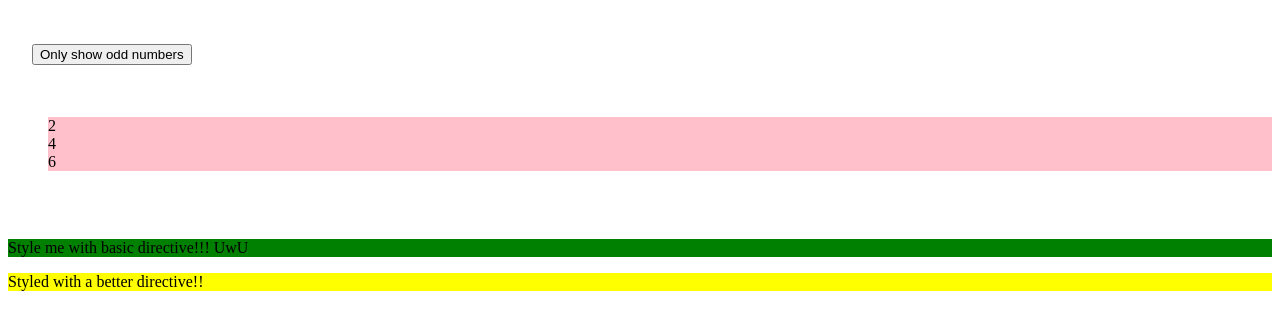
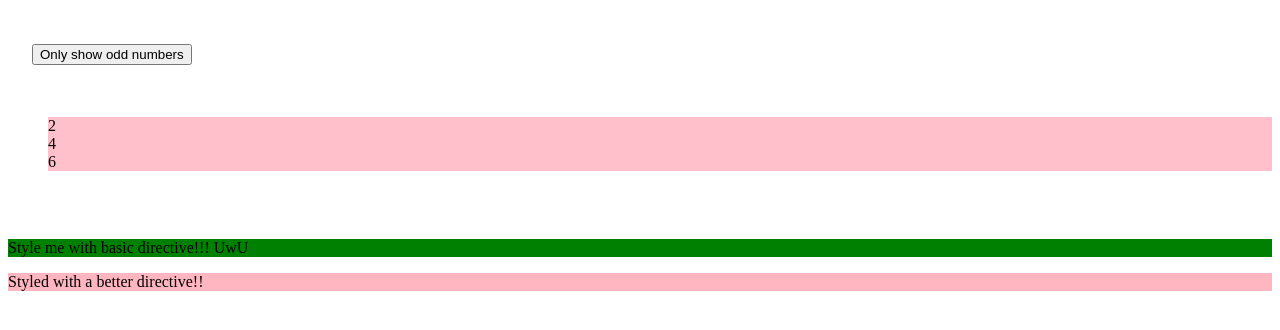
Before and after one commit to JuliaFong/angular_directivesDeepDive, an Angular app: page / in a window 1280 px wide. Shown: the top 330 px of the page. Built offline with nearby package versions, Linux system fonts and the light colour scheme.

Commit message:
Add Updated binding to direvtive properties

```diff
--- a/src/app/app.component.html
+++ b/src/app/app.component.html
@@ -26,7 +26,7 @@
           </div>
         </ul>
         <p appBasicHighlight>Style me with basic directive!!! UwU</p>
-        <p appBetterHighlight [defaultColor]="'yellow'" [highlightColor]="'red'">Styled with a better directive!! </p>
+        <p [appBetterHighlight]="'lightblue'" defaultColor="lightpink">Styled with a better directive!! </p>
       </div>
     </div>
   </div>
--- a/src/app/better-highlight/better-highlight.directive.ts
+++ b/src/app/better-highlight/better-highlight.directive.ts
@@ -13,9 +13,8 @@ import {
 })
 export class BetterHighlightDirective implements OnInit {
 @Input() defaultColor: string = 'transparent'
-@Input() highlightColor: string = 'lightpink'
-
-  @HostBinding('style.backgroundColor') backgroundColor: string = this.defaultColor;
+@Input('appBetterHighlight') highlightColor: string = 'lightpink'
+@HostBinding('style.backgroundColor') backgroundColor: string;
 
   constructor(private elRef: ElementRef, private renderer: Renderer2) { }
 
```
